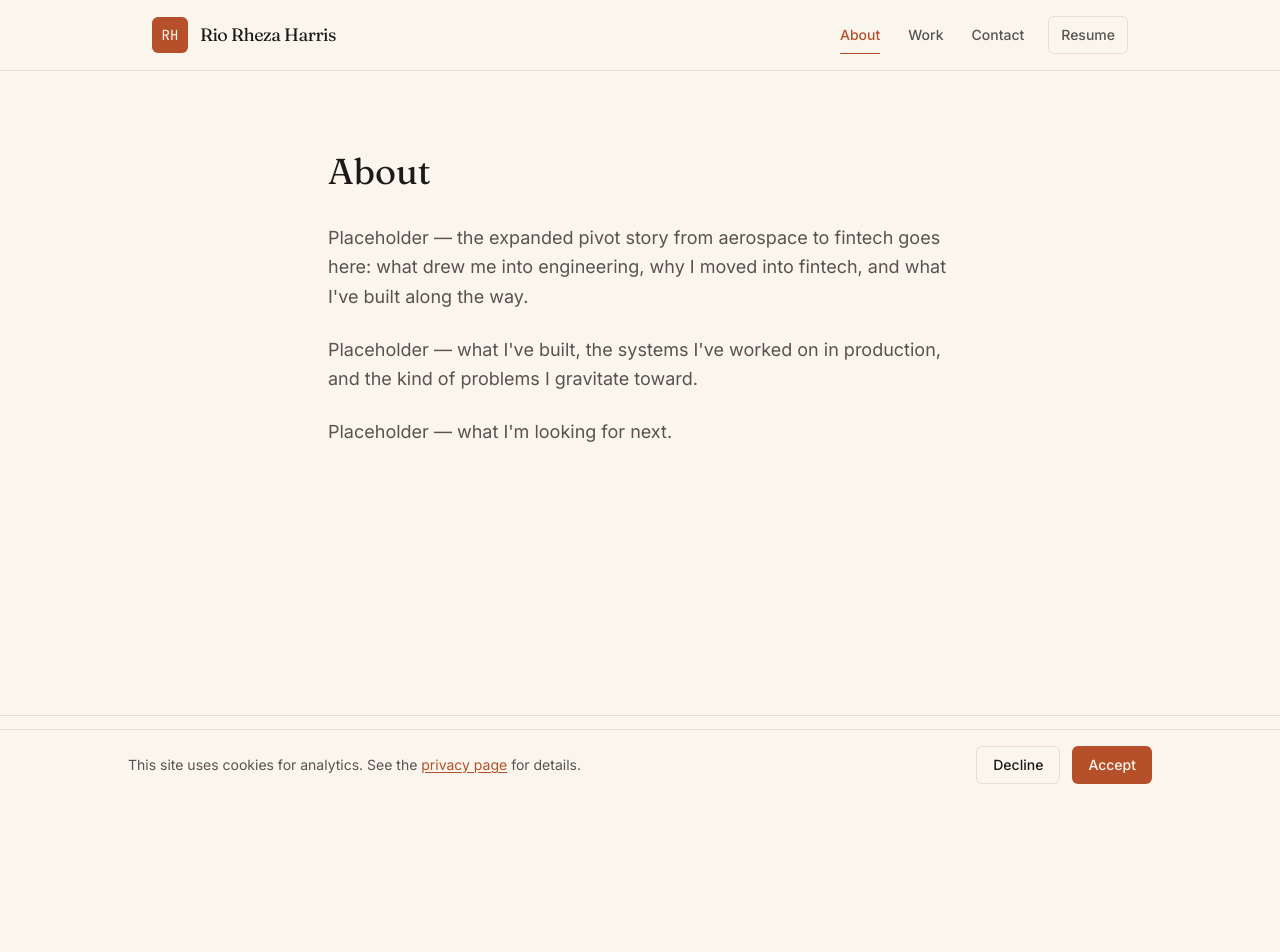
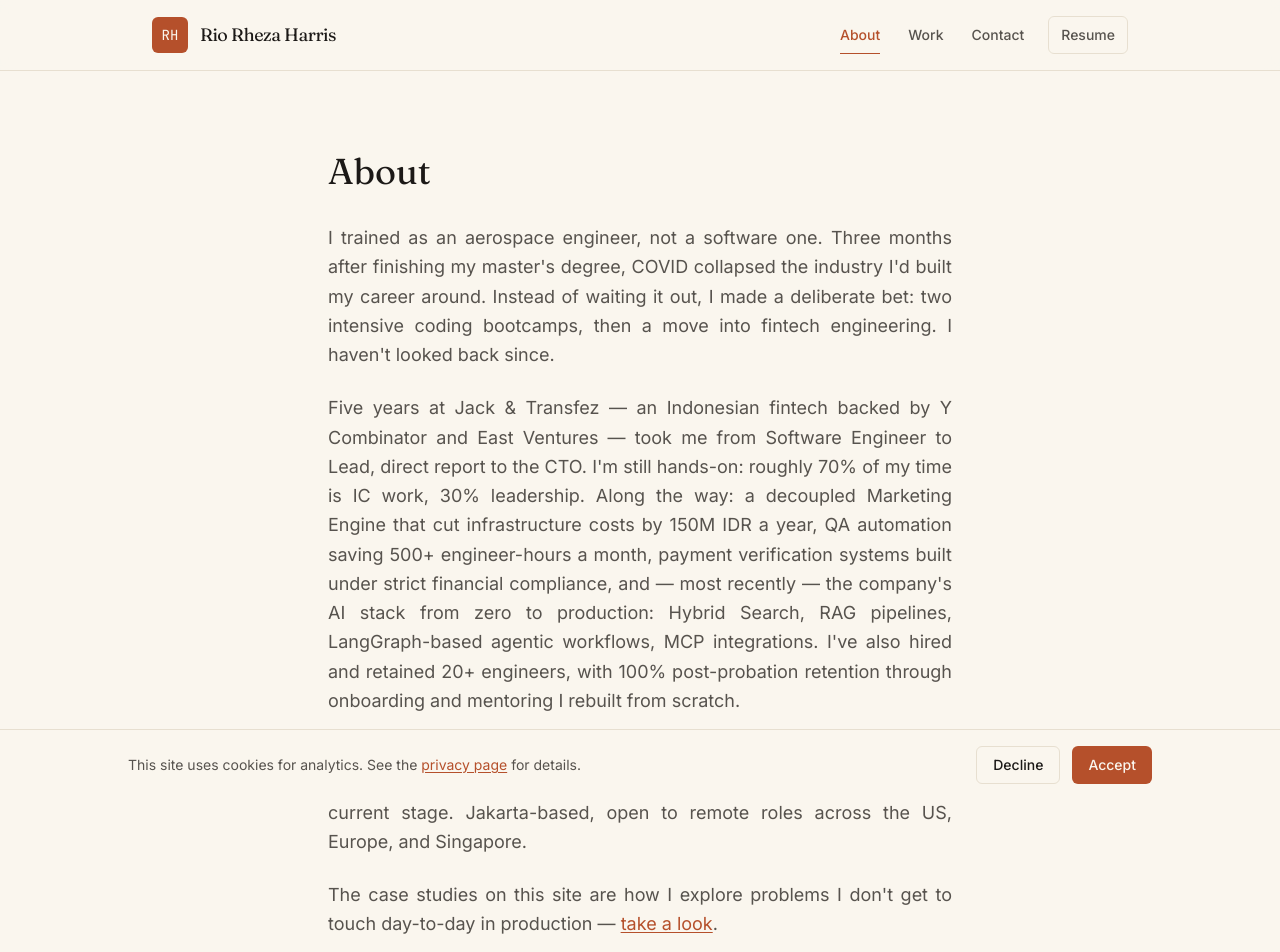
Before and after one commit to riorhezaharris/personal-website, a Next.js app: page /about in a window 1280 px wide. Shown: the top 952 px of the page. Before the commit the page ends 800 px from the top, so only its background shows below. Built offline with nearby package versions, Linux system fonts and the light colour scheme; no server answers.

Commit message:
feat: update resume link, improve page copy, and add professional biography to about section

```diff
--- a/app/about/page.tsx
+++ b/app/about/page.tsx
@@ -1,4 +1,5 @@
 import type { Metadata } from "next";
+import Link from "next/link";
 
 export const metadata: Metadata = {
   title: "About — Rio Rheza Harris",
@@ -9,18 +10,44 @@ export default function AboutPage() {
   return (
     <div className="mx-auto max-w-2xl px-6 py-20">
       <h1 className="font-serif text-4xl text-ink">About</h1>
-      <div className="mt-8 space-y-6 text-lg leading-relaxed text-ink-muted">
+      <div className="mt-8 space-y-6 text-lg leading-relaxed text-ink-muted text-justify">
         <p>
-          Placeholder — the expanded pivot story from aerospace to fintech
-          goes here: what drew me into engineering, why I moved into fintech,
-          and what I&apos;ve built along the way.
+          I trained as an aerospace engineer, not a software one. Three
+          months after finishing my master&apos;s degree, COVID collapsed the
+          industry I&apos;d built my career around. Instead of waiting it
+          out, I made a deliberate bet: two intensive coding bootcamps, then
+          a move into fintech engineering. I haven&apos;t looked back since.
         </p>
         <p>
-          Placeholder — what I&apos;ve built, the systems I&apos;ve worked on
-          in production, and the kind of problems I gravitate toward.
+          Five years at Jack &amp; Transfez — an Indonesian fintech backed by
+          Y Combinator and East Ventures — took me from Software Engineer to
+          Lead, direct report to the CTO. I&apos;m still hands-on: roughly
+          70% of my time is IC work, 30% leadership. Along the way: a
+          decoupled Marketing Engine that cut infrastructure costs by 150M
+          IDR a year, QA automation saving 500+ engineer-hours a month,
+          payment verification systems built under strict financial
+          compliance, and — most recently — the company&apos;s AI stack from
+          zero to production: Hybrid Search, RAG pipelines, LangGraph-based
+          agentic workflows, MCP integrations. I&apos;ve also hired and
+          retained 20+ engineers, with 100% post-probation retention through
+          onboarding and mentoring I rebuilt from scratch.
         </p>
         <p>
-          Placeholder — what I&apos;m looking for next.
+          I&apos;m looking for a harder technical problem next — AI systems
+          and distributed architecture at a bigger scale than I can build
+          alone at my current stage. Jakarta-based, open to remote roles
+          across the US, Europe, and Singapore.
+        </p>
+        <p>
+          The case studies on this site are how I explore problems I
+          don&apos;t get to touch day-to-day in production —{" "}
+          <Link
+            href="/work"
+            className="text-accent underline underline-offset-2 hover:text-accent-hover"
+          >
+            take a look
+          </Link>
+          .
         </p>
       </div>
     </div>
--- a/app/page.tsx
+++ b/app/page.tsx
@@ -23,8 +23,8 @@ export default function HomePage() {
               and write up how I built them.
             </h1>
             <p className="max-w-xl text-lg leading-relaxed text-ink-muted">
-              Placeholder positioning statement — one paragraph on what I do, who
-              I&apos;ve built it for, and what I&apos;m looking for next.
+              Senior Backend Engineer, 5 years in fintech. Building outside the day
+              job to prove depth at the next level.
             </p>
             <div className="flex flex-wrap gap-4 pt-2">
               <Link
--- a/app/work/page.tsx
+++ b/app/work/page.tsx
@@ -11,10 +11,9 @@ export default function WorkPage() {
   return (
     <div className="mx-auto max-w-5xl px-6 py-20">
       <h1 className="font-serif text-4xl text-ink">Work</h1>
-      <p className="mt-4 max-w-xl text-lg text-ink-muted">
-        Nine systems exploring problems I don&apos;t get to touch day-to-day
-        in production. Each one gets a full case study — the thinking, not
-        just the repo.
+      <p className="mt-4 max-w-xl text-lg text-ink-muted text-justify">
+        Nine systems, each going deeper into problems I face in production.
+        Each one gets a full case study — the thinking, not just the repo.
       </p>
       <div className="mt-12 grid gap-6 sm:grid-cols-2 lg:grid-cols-3">
         {projects.map((project) => (
--- a/components/site-header.tsx
+++ b/components/site-header.tsx
@@ -32,11 +32,10 @@ export function SiteHeader() {
                 key={link.href}
                 href={link.href}
                 aria-current={isActive ? "page" : undefined}
-                className={`relative rounded-md px-3 py-2 font-medium transition-colors ${
-                  isActive
+                className={`relative rounded-md px-3 py-2 font-medium transition-colors ${isActive
                     ? "text-accent"
                     : "text-ink-muted hover:text-ink"
-                }`}
+                  }`}
               >
                 {link.label}
                 {isActive && (
@@ -46,7 +45,7 @@ export function SiteHeader() {
             );
           })}
           <a
-            href="/resume.pdf"
+            href="/CV-RioRhezaHarris.pdf"
             download
             className="ml-2 rounded-md border border-border px-3 py-2 font-medium text-ink-muted transition-colors hover:border-accent hover:text-accent"
           >
```
Also changed, not shown: 1 other file (tests, documents, lock files or other folders).
